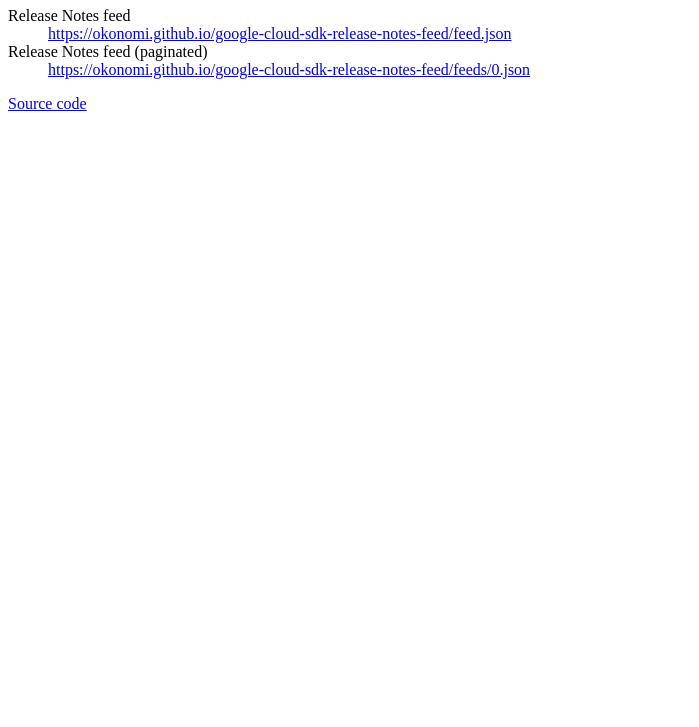
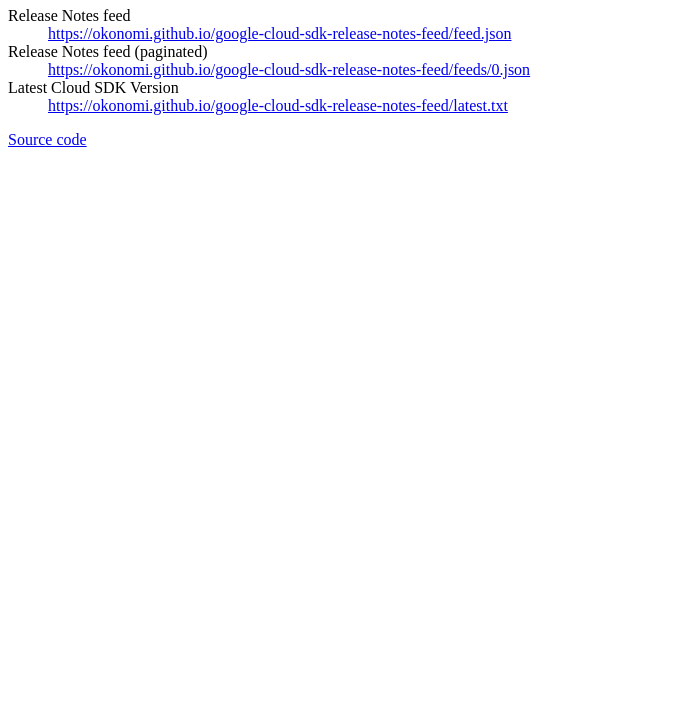
Before and after one commit to okonomi/google-cloud-sdk-versions, a plain HTML site: page docs/index.html in a window 1280 px wide. Shown: the part 73-800 px from the top of the page, without its empty margins (0-699 px from the left). Drawn offline with Linux system fonts and the light colour scheme.

Commit message:
add latest version link

```diff
--- a/docs/index.html
+++ b/docs/index.html
@@ -12,6 +12,8 @@
       <dd><a href="./feed.json">https://okonomi.github.io/google-cloud-sdk-release-notes-feed/feed.json</a></dd>
     <dt>Release Notes feed (paginated)</dt>
       <dd><a href="./feeds/0.json">https://okonomi.github.io/google-cloud-sdk-release-notes-feed/feeds/0.json</a></dd>
+    <dt>Latest Cloud SDK Version</dt>
+      <dd><a href="./latest.txt">https://okonomi.github.io/google-cloud-sdk-release-notes-feed/latest.txt</a></dd>
   </dl>
 
   <footer>
```
